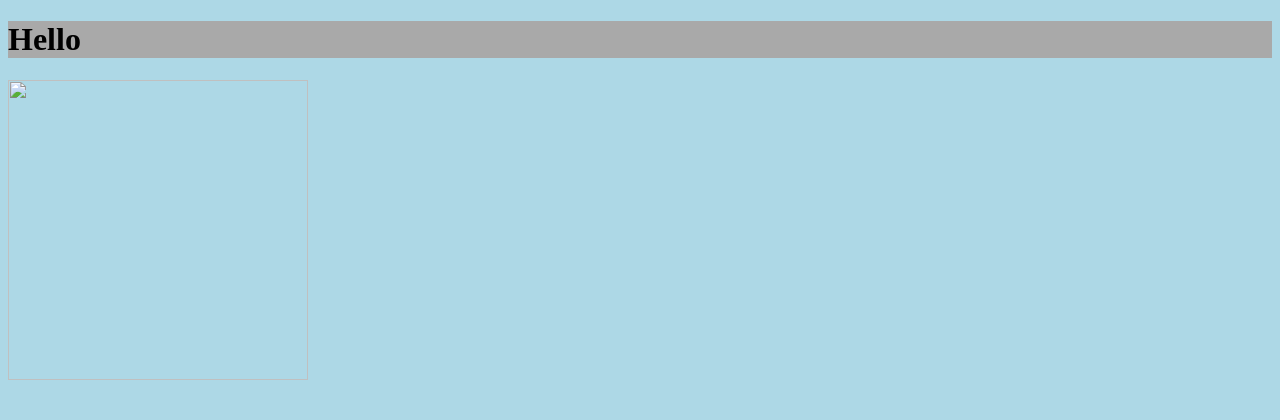
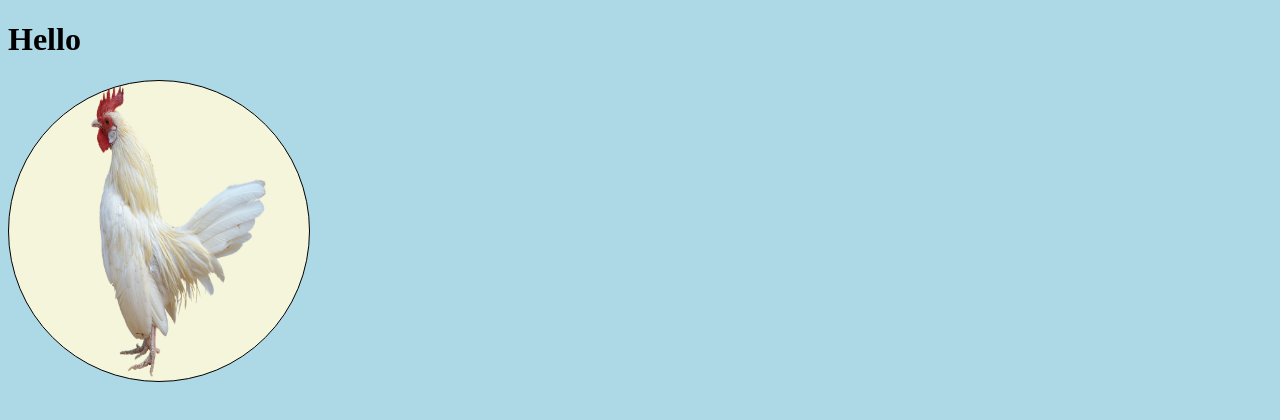
Before and after one commit to eugeneug/pagina, a plain HTML site: page index.html in a window 1280 px wide. Drawn offline with Linux system fonts and the light colour scheme.

Commit message:
add base file structure

```diff
--- a/stil.css
+++ b/stil.css
@@ -1,13 +1,14 @@
 html {
     background-color: lightblue;
-}
-#text {
-    background-color: darkgray;
 }
 img {
     width: 300px;
     height: 300px;
+    background-color: beige;
+    border-radius: 50%;
+    border: 1px solid;
 }
 img:hover {
-    rotate: 360deg;
+    opacity: 50%;
+    transition-duration: 1s;
 }
```
Also changed, not shown: imagini/dog.png (added).
